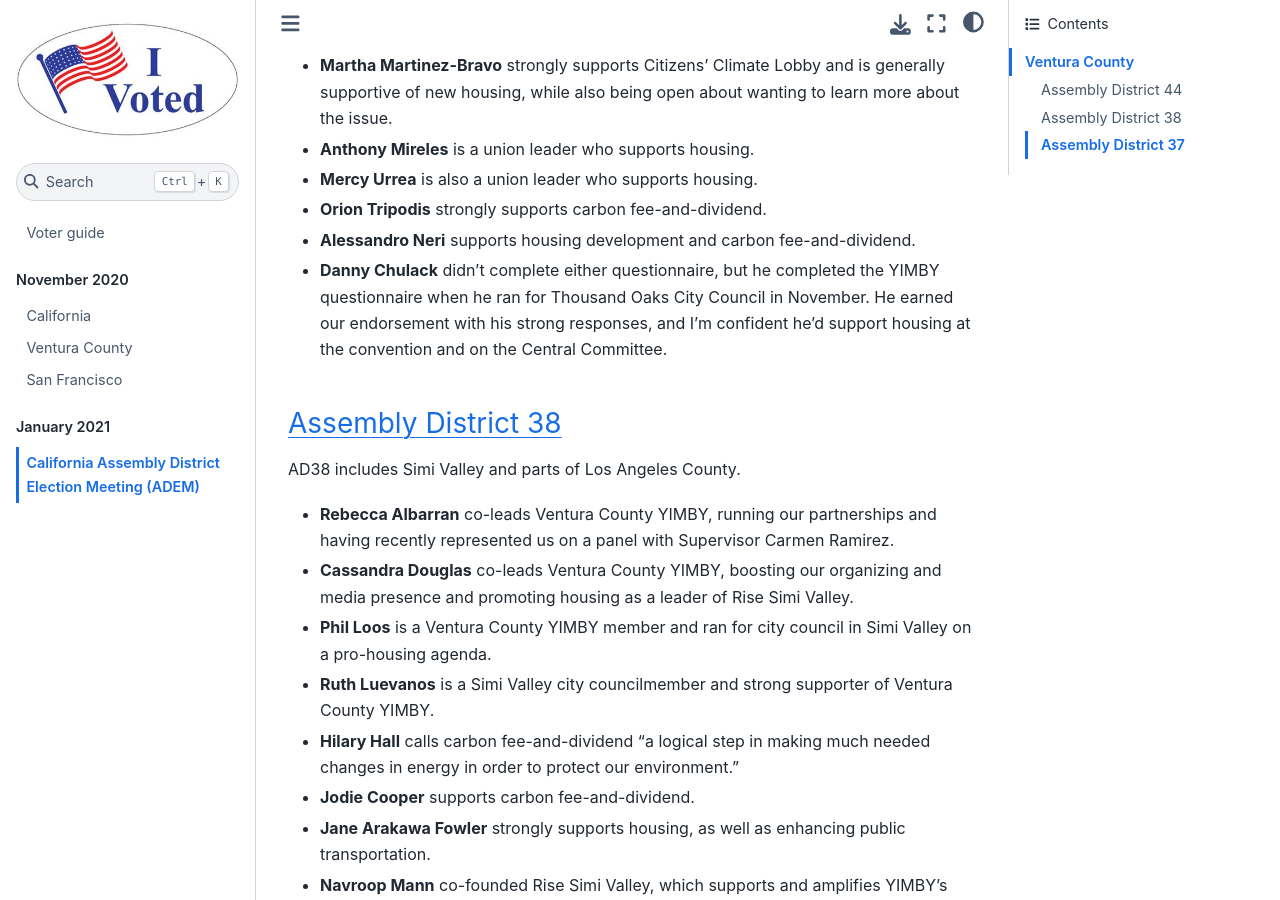
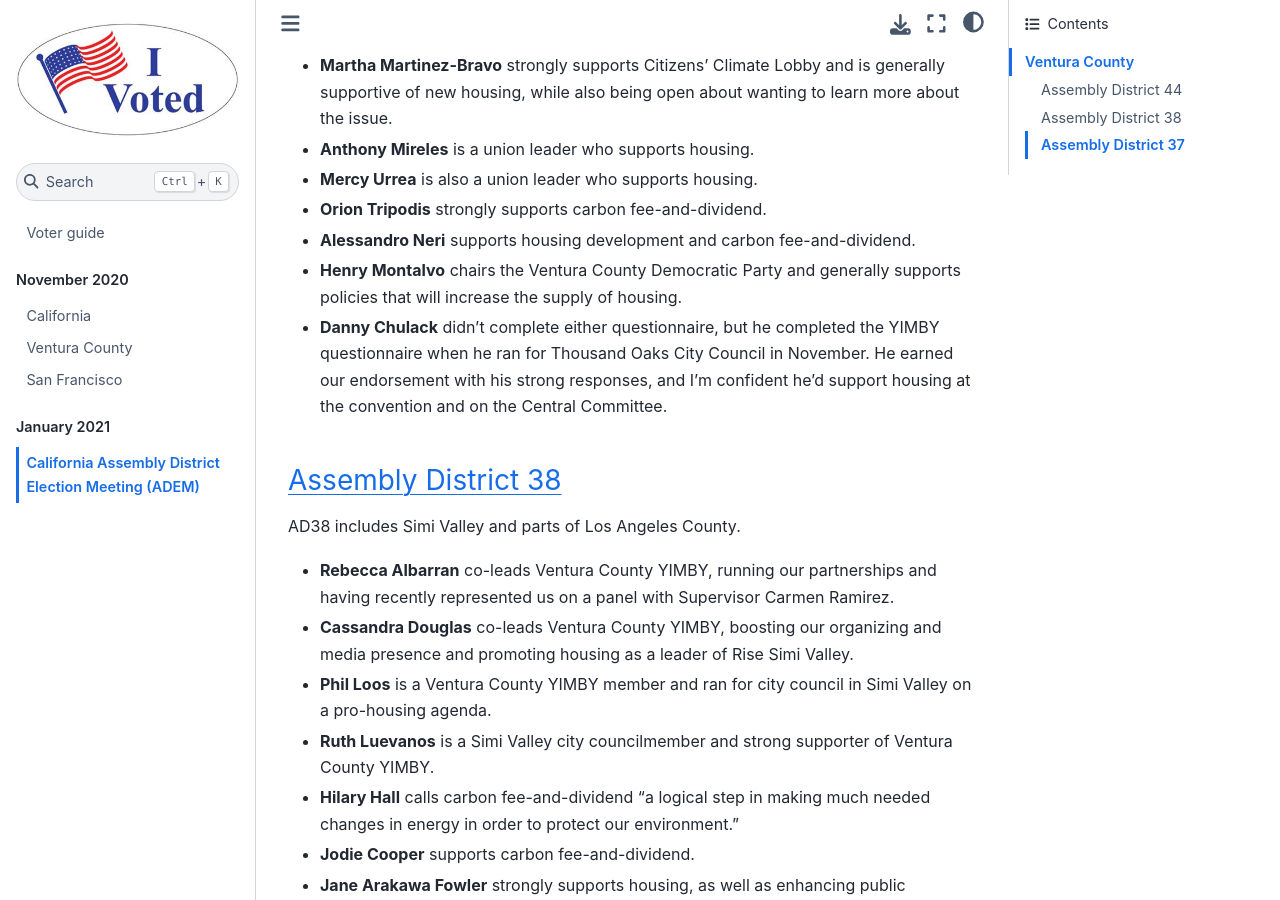
Before and after one commit to MaxGhenis/vote, a Jupyter Book: the page built from docs/jan2021/adem.md, in a window 1280 px wide and 900 px high, scrolled down 1121 px. Built offline with Jupyter Book 1.0.4 settings and Sphinx 7.4.7 and the Sphinx Book theme 1.1.4, drawn with Linux system fonts in a browser that asks for light colours.

Commit message:
Add Henry Montalvo

```diff
--- a/docs/jan2021/adem.md
+++ b/docs/jan2021/adem.md
@@ -37,6 +37,7 @@ This includes candidates from both slates and independents like myself.
 * **Mercy Urrea** is also a union leader who supports housing.
 * **Orion Tripodis** strongly supports carbon fee-and-dividend.
 * **Alessandro Neri** supports housing development and carbon fee-and-dividend.
+* **Henry Montalvo** chairs the Ventura County Democratic Party and generally supports policies that will increase the supply of housing.
 * **Danny Chulack** didn't complete either questionnaire, but he completed the YIMBY questionnaire when he ran for Thousand Oaks City Council in November. He earned our endorsement with his strong responses, and I'm confident he'd support housing at the convention and on the Central Committee.
 
 
```
